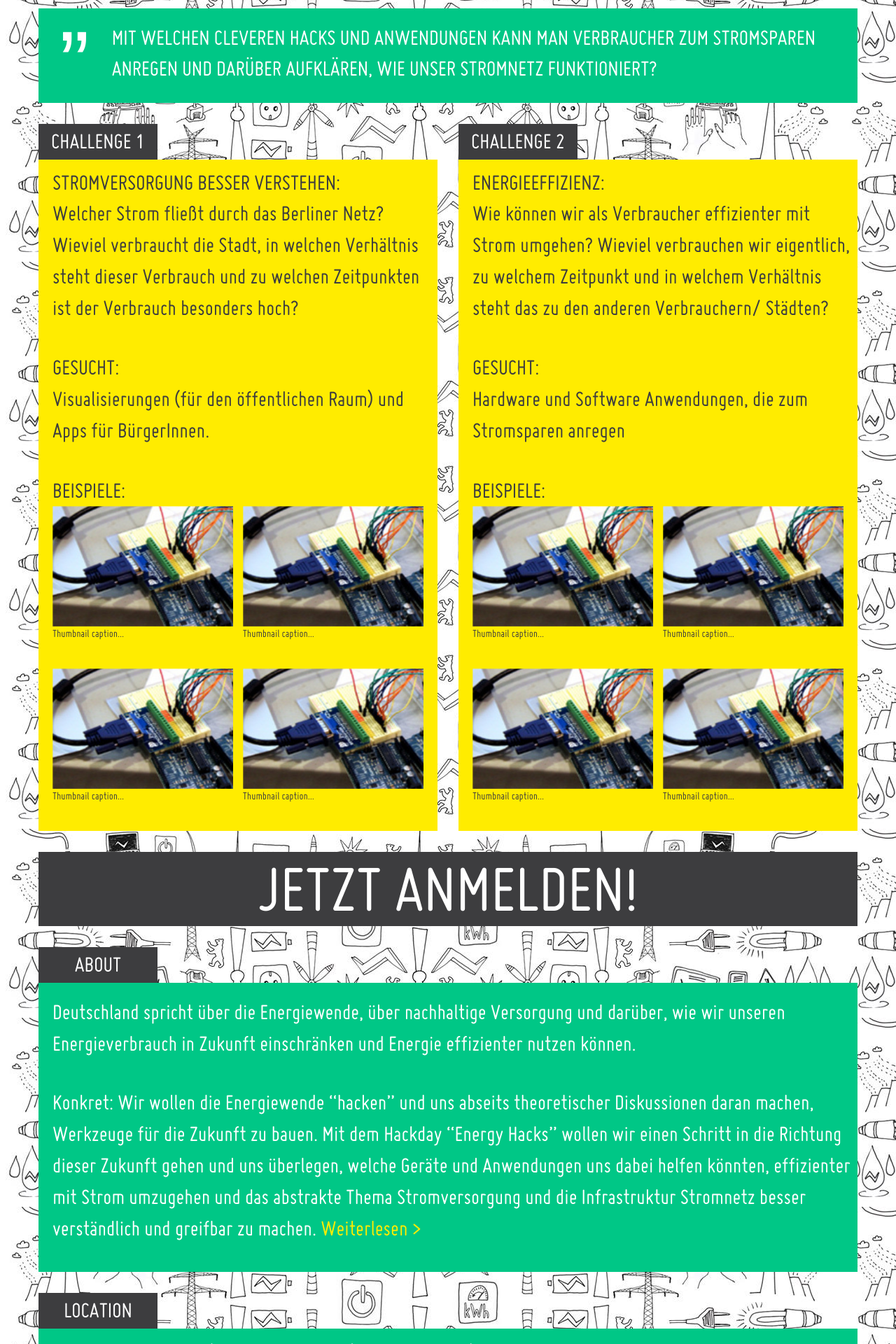
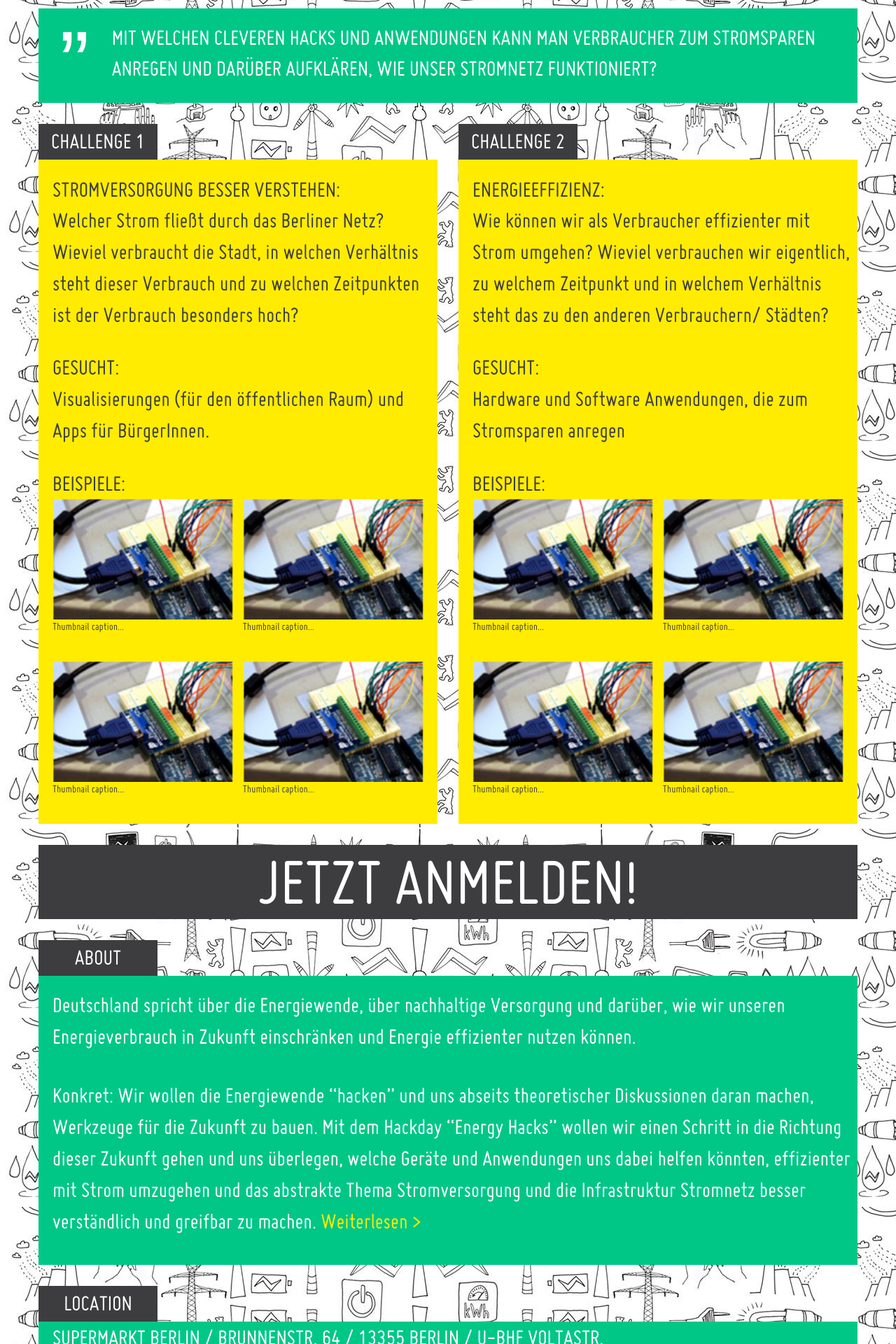
Before and after one commit to okfde/energyhack, a Jekyll site: the page built from index.html, in a window 1280 px wide. Shown: the part 706-2626 px from the top of the page at 70% size. Built offline with Jekyll 4.4.1, drawn with Linux system fonts in a browser that asks for light colours; nearby versions of some CDN libraries; some of the changed text lies outside the part shown.

```diff
--- a/_includes/schedule.html
+++ b/_includes/schedule.html
@@ -6,7 +6,7 @@
         <p>12:00<br />Begrüßung</p>
     </div>
     <div class="span2 color2shade1">
-        <p>12:30<br />Kurz- Präsentationen</p>
+        <p>12:30<br />Kurz-Präsentationen</p>
     </div>
     <div class="span2 color2shade2">
         <p>13:30<br />Mittagssnack</p>
--- a/css/main.css
+++ b/css/main.css
@@ -214,9 +214,12 @@
 h4 {
     font-weight: normal;
     text-transform: uppercase;
-    padding: 10px 20px 0;
+    padding: 0 20px;
     font-size: 2em;
     line-height: .8em;
+}
+#challenges .span6 h4:first-child {
+    padding: 20px 20px 0;
 }
 p {
     padding: 0 10px 30px 20px;
```
Also changed, not shown: img/challenges/example.jpg.
